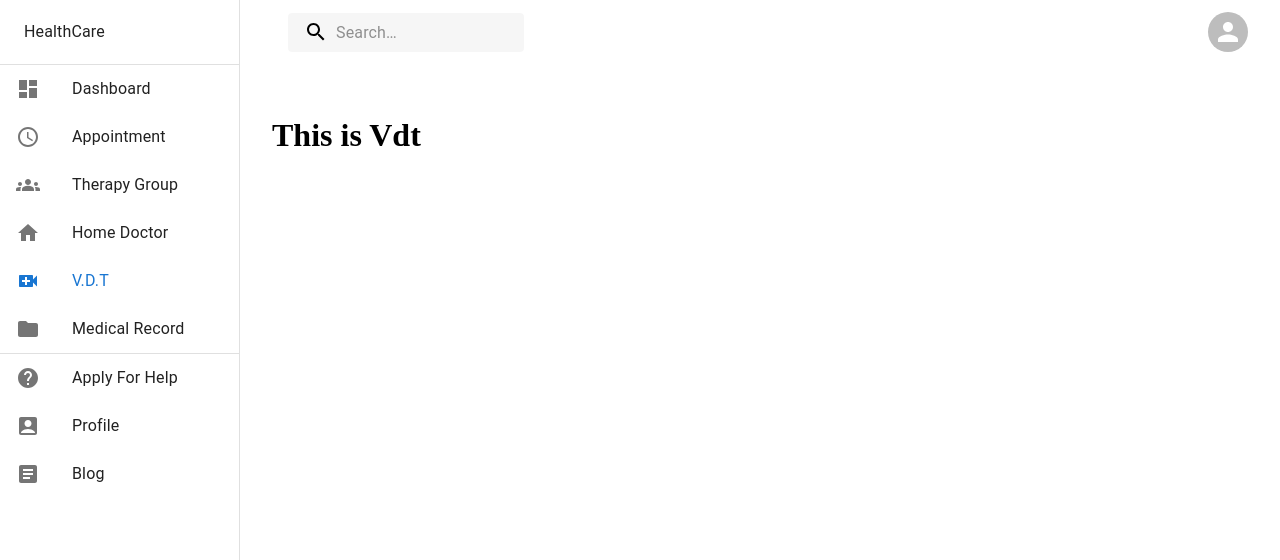
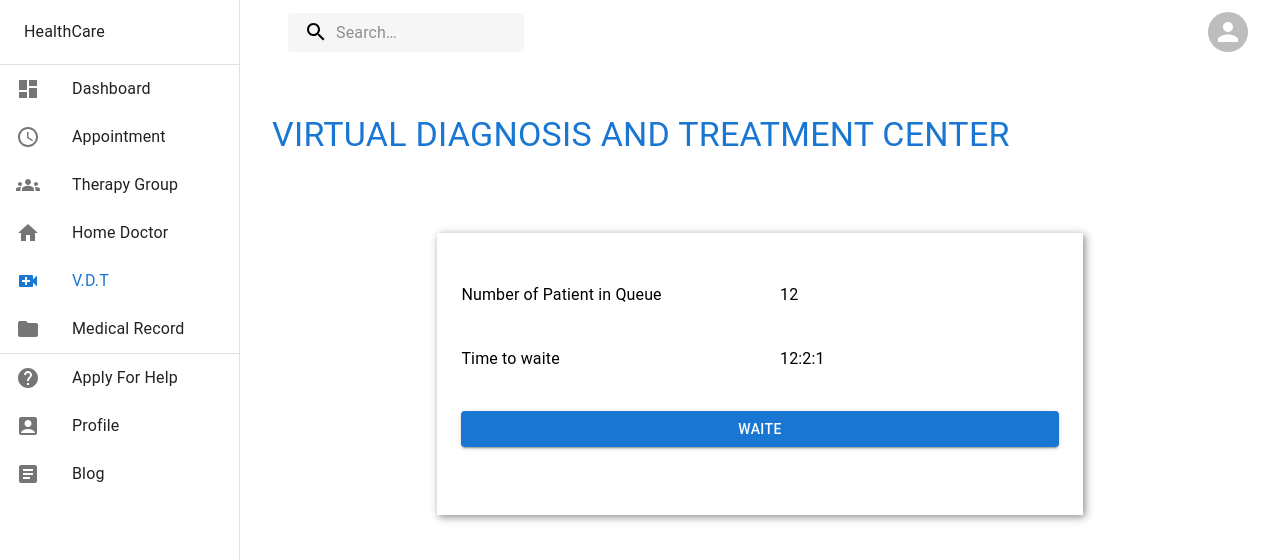
Before and after one commit to mengstabketemaw/telehealth, a React (Create React App) app: page /patient/vdt in a window 1280 px wide. Shown: the top 560 px of the page. Built offline with nearby package versions, Linux system fonts and the light colour scheme; what react-geocode would draw is missing.

Commit message:
vdt page is configured

```diff
--- a/src/App.js
+++ b/src/App.js
@@ -6,12 +6,13 @@ import Dashboard from "./pages/patient/Dashboard";
 import HomeDoctor from "./pages/patient/HomeDoctor";
 import Appointment from "./pages/patient/Appintment";
 import TherapyGroup from "./pages/patient/TherapyGroup";
-import Vdt from "./pages/patient/HomeDoctor";
+import Vdt from "./pages/patient/Vdt";
 import MedicalRecord from "./pages/patient/MedicalRecord";
 import ApplyForHelp from "./pages/patient/ApplyForHelp";
 import Profile from "./pages/patient/Profile";
 import Blog from "./pages/patient/Blog";
 import DoctorList from "./pages/patient/DoctorsList";
+import Room from "./pages/patient/Room";
 
 function App() {
   return (
@@ -36,6 +37,7 @@ function App() {
           <Route path="profile" element={<Profile/>}/>
           <Route path="blog" element={<Blog/>}/>
           <Route path="doctorlist/:value" element={<DoctorList/>}/>
+          <Route path="room" element={<Room/>}/>
       </Route>
     </Routes>
     );
--- a/src/pages/patient/Appintment.js
+++ b/src/pages/patient/Appintment.js
@@ -107,6 +107,7 @@ const Appointment = ()=>{
 
 
     return (<>
+    <br/>
     <Typography color="primary" variant="h4" sx={{mb:'20px'}}>Appointments</Typography>
     <div style = {{height:'70vh',width:'100%'}}>
     <DataGrid
--- /dev/null
+++ b/src/pages/patient/Room.js
@@ -0,0 +1,11 @@
+import { Typography } from "@mui/material";
+
+const Room = ()=>{
+    return <>
+    <br/>
+    <Typography variant="h4" color="primary">Video Room</Typography>
+    <br/>
+    <video width={"70%"} height={"500px"}/>
+    </>
+}
+export default Room;
--- a/src/pages/patient/Vdt.js
+++ b/src/pages/patient/Vdt.js
@@ -1,9 +1,46 @@
-const Appointment = ()=>{
+import { LoadingButton } from "@mui/lab";
+import { Box, Button, Container, Grid, Stack, Typography } from "@mui/material";
+import { useEffect, useState } from "react";
+
+const Vdt = ()=>{
+    const [loading,setLoading] = useState(false)
+    const handleWaite = ()=>{
+        setLoading(true)
+    }
+    useEffect(()=>{
+        //get the amount of time and number of user in the ques
+    },[])
     return (<>
-
-    <h1>This is Appointment</h1>
+    <br/>
+    <Typography variant="h4" color="primary">VIRTUAL DIAGNOSIS AND TREATMENT CENTER</Typography>
+    <br/>
+    <Grid height={"50vh"} container direction={"row"} justifyContent="center" alignItems="center">
+        <Grid item xs>
+            <Container sx={{ width: "fit-content", padding:"50px",boxShadow: "2px 2px 8px #888888" }}>
+                <Grid container spacing={5} justifyContent="center" alignItems="center">
+                    <Grid item xs={6}>
+                        <Typography>Number of Patient in Queue</Typography>
+                    </Grid>
+                    <Grid item xs={6}>
+                        <Typography>12</Typography>
+                    </Grid>
+                    <Grid item xs={6}>
+                        <Typography>Time to waite</Typography>
+                    </Grid>
+                    <Grid item xs={6}>
+                        <Typography>12:2:1</Typography>
+                    </Grid>
+                    <Grid item xs={12}>
+                        <LoadingButton loading={loading}fullWidth variant="contained" onClick={handleWaite}>WAITE</LoadingButton>
+                        <br/><br/>
+                        {loading&&<Button fullWidth>read blog, while waitng</Button>}
+                    </Grid>
+                </Grid>
+            </Container>
+        </Grid>
+    </Grid>
 
     </>
     )
 }
-export default Appointment;
+export default Vdt;
```
